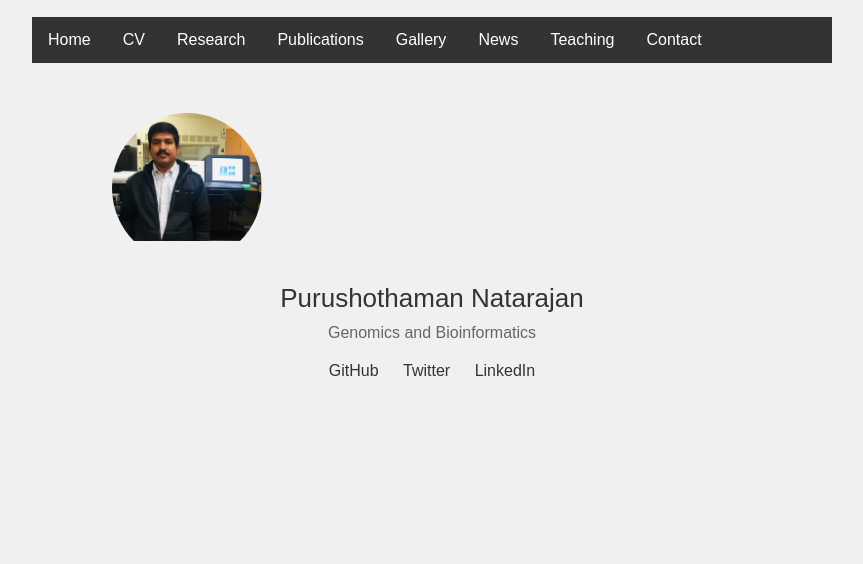
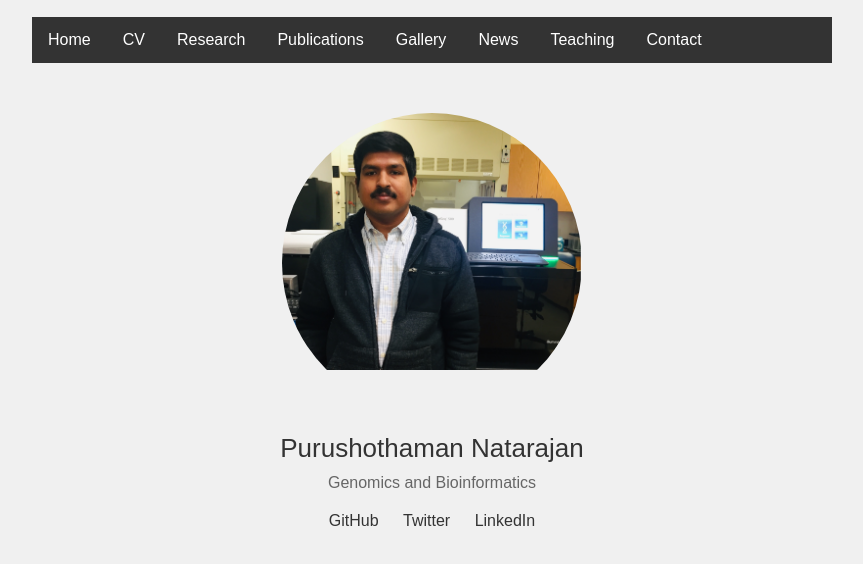
Before and after one commit to purushothn/purushothn.github.io, a plain HTML site: page index.html in a window 1280 px wide. Shown: the part 130-694 px from the top of the page, without its empty margins (208-1071 px from the left). Drawn offline with Linux system fonts and the light colour scheme.

Commit message:
Update index.html

```diff
--- a/index.html
+++ b/index.html
@@ -30,10 +30,11 @@
             text-align: center;
         }
         .profile-pic {
-            width: 150px;
-            height: 150px;
+            width: 300px;  /* Increase width */
+            height: 300px;  /* Increase height */
             border-radius: 50%;
             overflow: hidden;
+            margin: 0 auto;  /* Add this to center the picture */
             margin-bottom: 20px;
         }
         .profile-pic img {
@@ -78,7 +79,7 @@
     </style>
 </head>
 <body>
-     <!-- Wrap your content in a div with class container -->
+    <!-- Wrap your content in a div with class container -->
     <div class="container">
     <!-- Add this div to put your name at the top of the page -->
     <div class="top-name">Purushothaman Natarajan</div>
```
